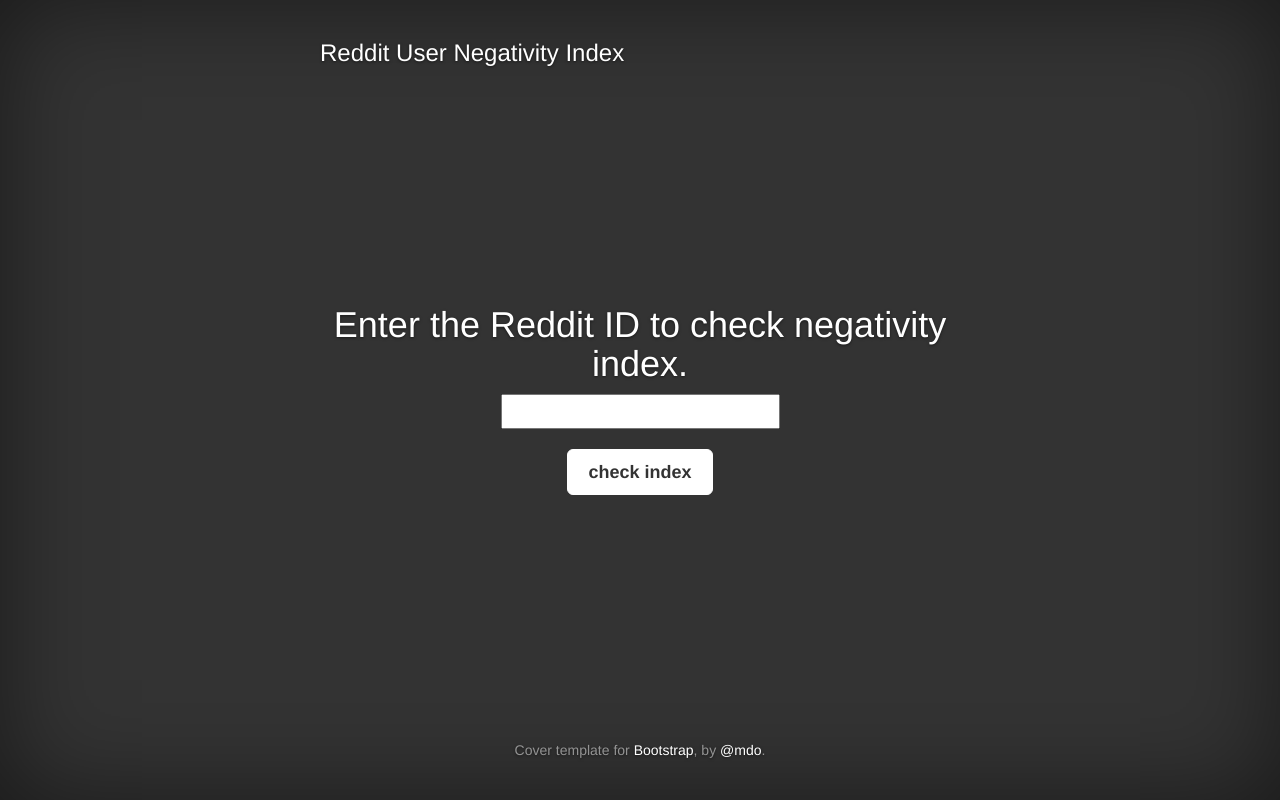
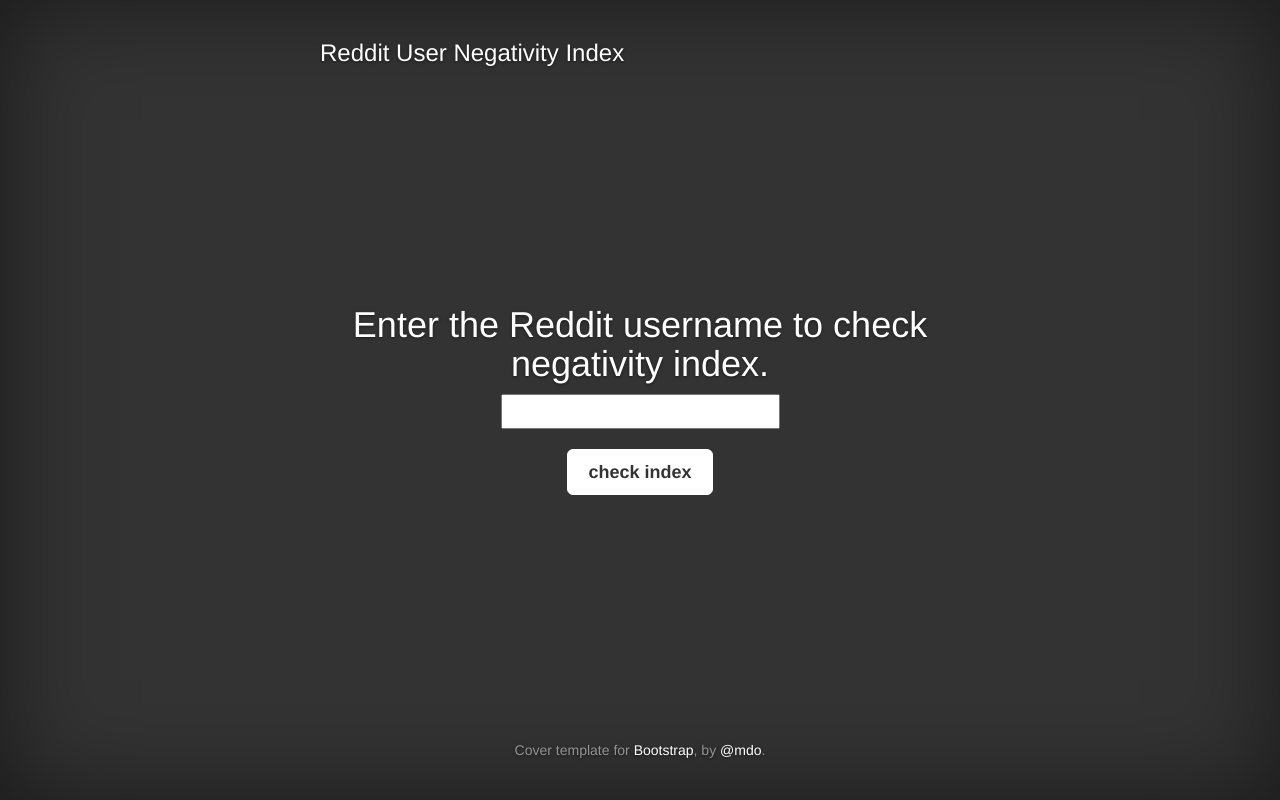
Before and after one commit to Fuyuzora/enghack2017, a Flask app: page / in a window 1280 px wide. Run offline with Flask 2, Linux system fonts and the light colour scheme; some libraries are stand-ins or nearby versions.

Commit message:
changed UserID to username

```diff
--- a/negativity_index/app.py
+++ b/negativity_index/app.py
@@ -2,25 +2,26 @@
 from flask_wtf import FlaskForm
 from wtforms import StringField
 from wtforms.validators import DataRequired
+from .reddit_user import User
 
 
 app = Flask(__name__)
 app.config.from_object('config')
 
 class IDForm(FlaskForm):
-    reddit = StringField('UserID', validators=[DataRequired()])
+    reddit = StringField('username', validators=[DataRequired()])
 
 @app.route('/', methods=['GET', 'POST'])
-def redditID():
+def reddit_username():
     form = IDForm()
     if form.is_submitted():
-        return redirect(url_for('assholeIndex', userID=form.reddit.data))
+        return redirect(url_for('assholeIndex', username=form.reddit.data))
     return render_template('index.html',
-                           title='enter UserID',
+                           title='enter username',
                            form=form)
 
-@app.route('/<userID>', methods=['GET', 'POST'])
-def assholeIndex(userID=None):
-    rate = reddit_user.User.rate_of_negativeness(userID)
+@app.route('/<username>', methods=['GET', 'POST'])
+def assholeIndex(username=None):
+    rate = User.rate_of_negativeness(username)
     return render_template('asshole_index.html',
-                           userID=userID, rateOfNegativeness=rate)
+                           username=username, rateOfNegativeness=rate)
--- a/negativity_index/templates/asshole_index.html
+++ b/negativity_index/templates/asshole_index.html
@@ -42,7 +42,7 @@
           </div>
 
           <div class="inner cover">
-            <h1 class="cover-heading">UserID: {{userID}}</h1>
+            <h1 class="cover-heading">username: {{username}}</h1>
             <p class="lead">Rate of ***ness: {{rateOfNegativeness}}</p>
           </div>
 
--- a/negativity_index/templates/index.html
+++ b/negativity_index/templates/index.html
@@ -45,7 +45,7 @@
           </div>
 
           <div class="inner cover">
-            <h1 class="cover-heading">Enter the Reddit ID to check negativity index.</h1>
+            <h1 class="cover-heading">Enter the Reddit username to check negativity index.</h1>
             <form action="" method="post" name="check_index">
                 <p class="lead">{{form.reddit}}</p>
                 <p class="lead"><input class="btn btn-lg btn-default" type="submit" value="check index"></p>
```
